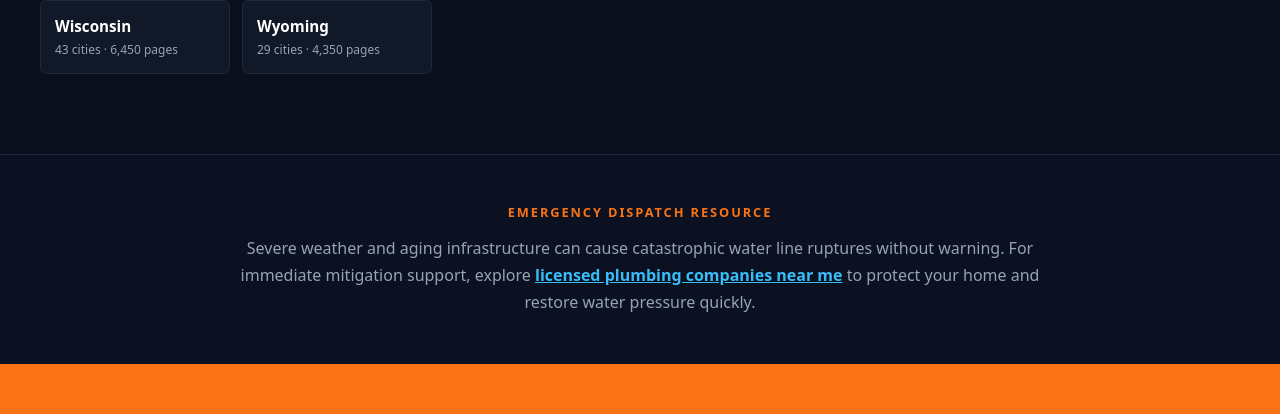
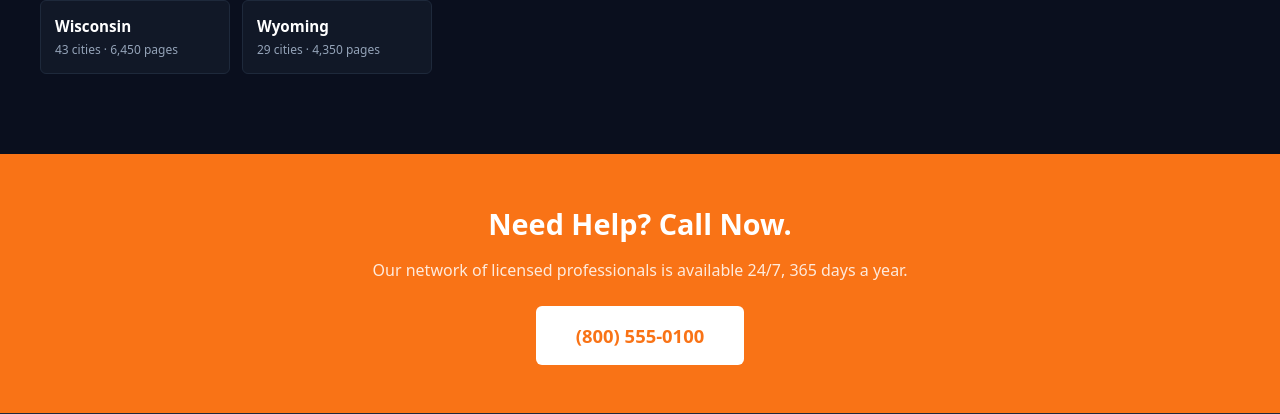
Before and after one commit to aroragroupindiamart-gif/probity-plumbing, a Next.js app: page / in a window 1280 px wide. Shown: the part 1920-2334 px from the top of the page. Built offline with nearby package versions, Linux system fonts and the light colour scheme; no server answers.

Commit message:
chore: remove external partner link reference

```diff
--- a/app/page.tsx
+++ b/app/page.tsx
@@ -128,18 +128,6 @@ export default async function HomePage() {
         </div>
       </section>
 
-
-      <section style={{ backgroundColor: "#0b1120", padding: "48px 24px", borderTop: "1px solid #1e293b", textAlign: "center" }}>
-        <div style={{ maxWidth: 820, margin: "0 auto" }}>
-          <div style={{ fontSize: "0.8rem", fontWeight: 700, letterSpacing: "0.15em", color: "#f97316", textTransform: "uppercase", marginBottom: 12 }}>
-            Emergency Dispatch Resource
-          </div>
-          <p style={{ color: "#94a3b8", fontSize: "1rem", lineHeight: 1.7, margin: 0 }}>
-            Severe weather and aging infrastructure can cause catastrophic water line ruptures without warning. For immediate mitigation support, explore <a href="https://pushplumbing.com" style={{ color: "#38bdf8", fontWeight: 700, textDecoration: "underline" }}>licensed plumbing companies near me</a> to protect your home and restore water pressure quickly.
-          </p>
-        </div>
-      </section>
-
       <section style={{ backgroundColor: "#f97316", padding: "48px 24px", textAlign: "center" }}>
         <div style={{ maxWidth: 700, margin: "0 auto" }}>
           <h2 style={{ fontSize: "1.8rem", fontWeight: 800, color: "white", marginBottom: 12 }}>
```
